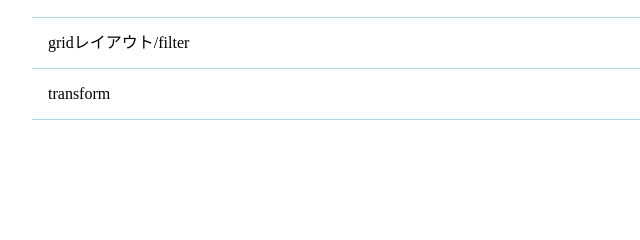
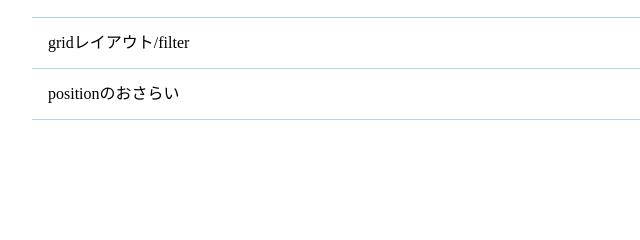
Before and after one commit to hirataaa0220/sampleCodeIndex, a plain HTML site: page index.html in a window 1280 px wide. Shown: the part 346-586 px from the top of the page, 0-640 px from the left. Drawn offline with Linux system fonts and the light colour scheme; some packages are replaced by stand-ins of ours.

Commit message:
positionページへの動線を追加

```diff
--- a/index.html
+++ b/index.html
@@ -29,7 +29,7 @@
         <li><a href="slide-menu/index.html">slidemenu</a></li>
         <li><a href="movie-imageSize/index.html">背景動画/画面幅で画像を変更する</a></li>
         <li><a href="grid/index.html">gridレイアウト/filter</a></li>
-        <li><a href="transform/index.html">transform</a></li>
+        <li><a href="position/index.html">positionのおさらい</a></li>
       </ul>
       </ul>
       </ul>
```
